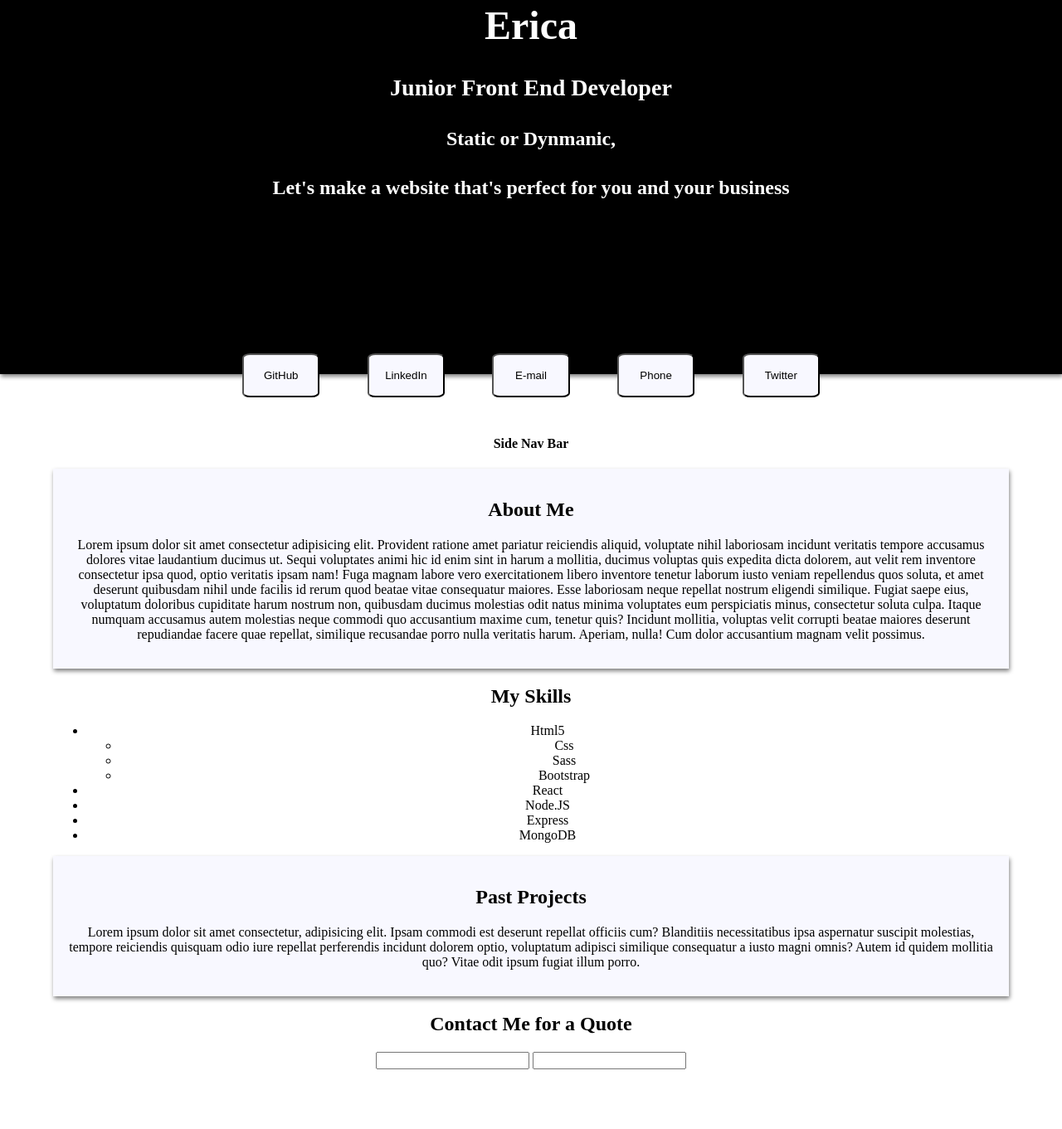
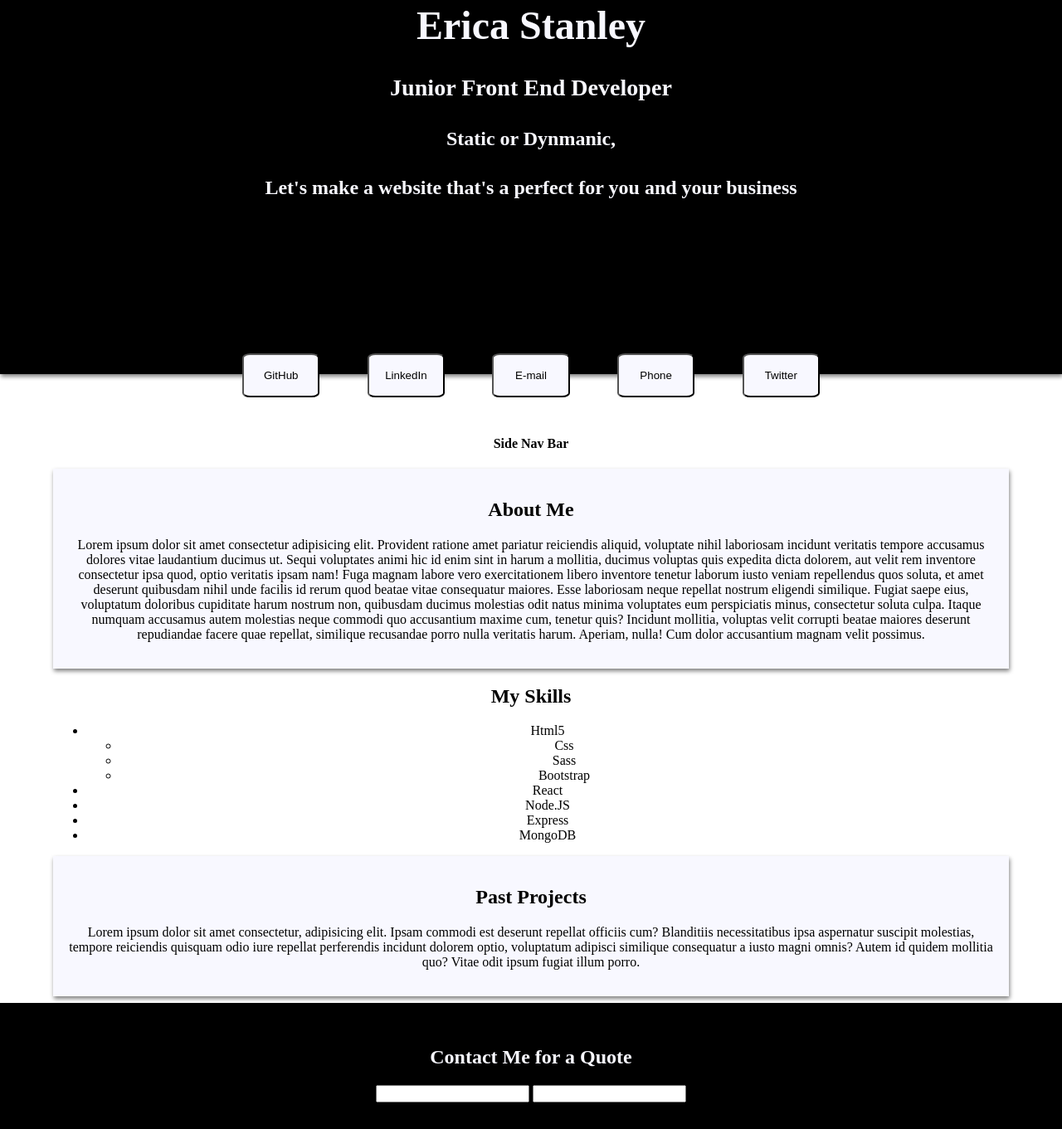
Before and after one commit to StanleyE/Portfolio, a website: page index.html in a window 1280 px wide. Shown: the part 101-1462 px from the top of the page at 83% size. Before the commit the page ends 1390 px from the top, so only its background shows below. Drawn offline with Linux system fonts and the light colour scheme.

Commit message:
sass/css style added

```diff
--- a/index.html
+++ b/index.html
@@ -10,10 +10,10 @@
 <body>
     <div class = 'headDiv'>
     <header>
-        <h1>Erica</h1>
+        <h1>Erica Stanley</h1>
         <h3>Junior Front End Developer</h3>
         <h4>Static or Dynmanic,</h4>
-        <h4>Let's make a website that's perfect for you and your business</h4>
+        <h4>Let's make a website that's a perfect for you and your business</h4>
     </header>
     <div>
         <button class = "link-btn git" >GitHub</button>
--- a/style.scss
+++ b/style.scss
@@ -10,7 +10,7 @@ body{
 header{
     height: 20em;
     background-color: black;
-    color: white;
+    color: ghostwhite;
     text-align: center;
     padding-top: 3em;
     font-size: 1.5rem;
@@ -73,3 +73,11 @@ header{
     box-shadow: 1px 3px 5px grey;
     padding: 1em;
 }
+
+
+footer {
+    background-color: black;
+    height: auto;
+    color:ghostwhite;
+    padding: 2em;
+}
```
Also changed, not shown: style.css.
